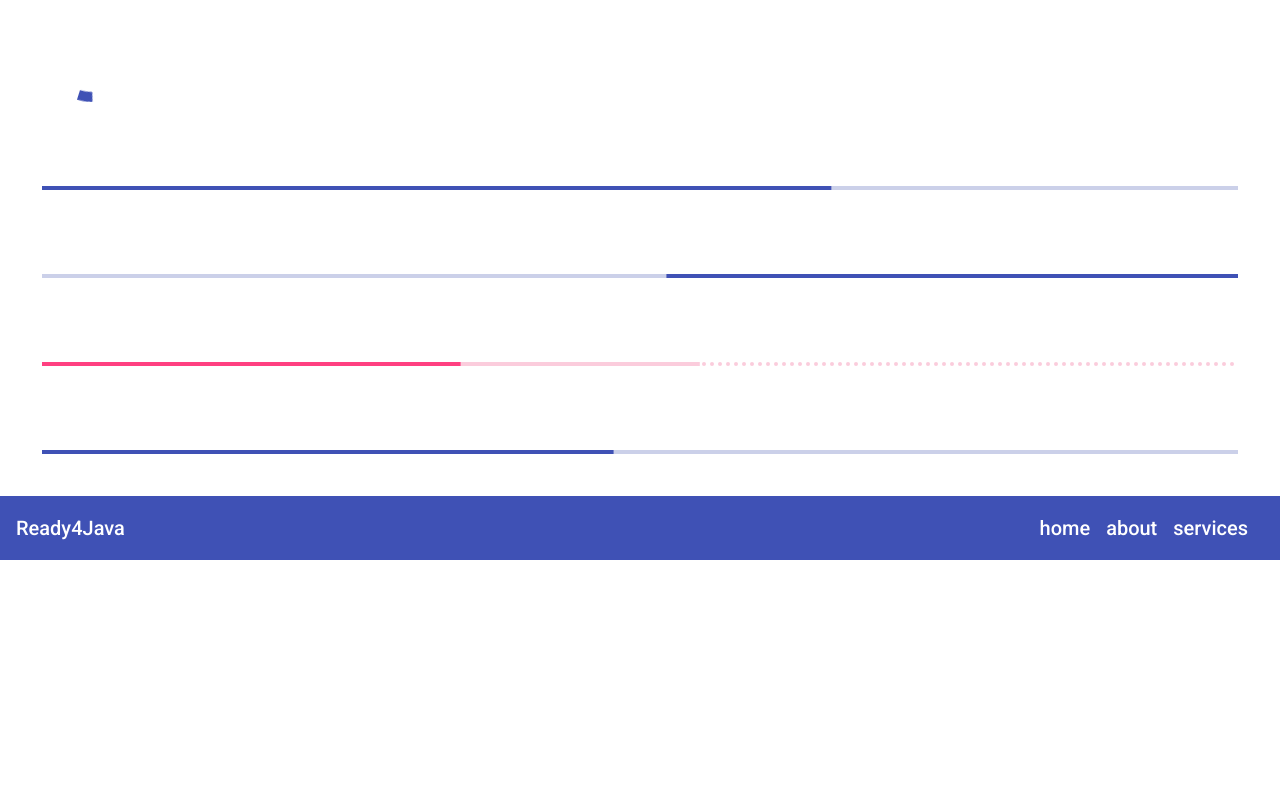
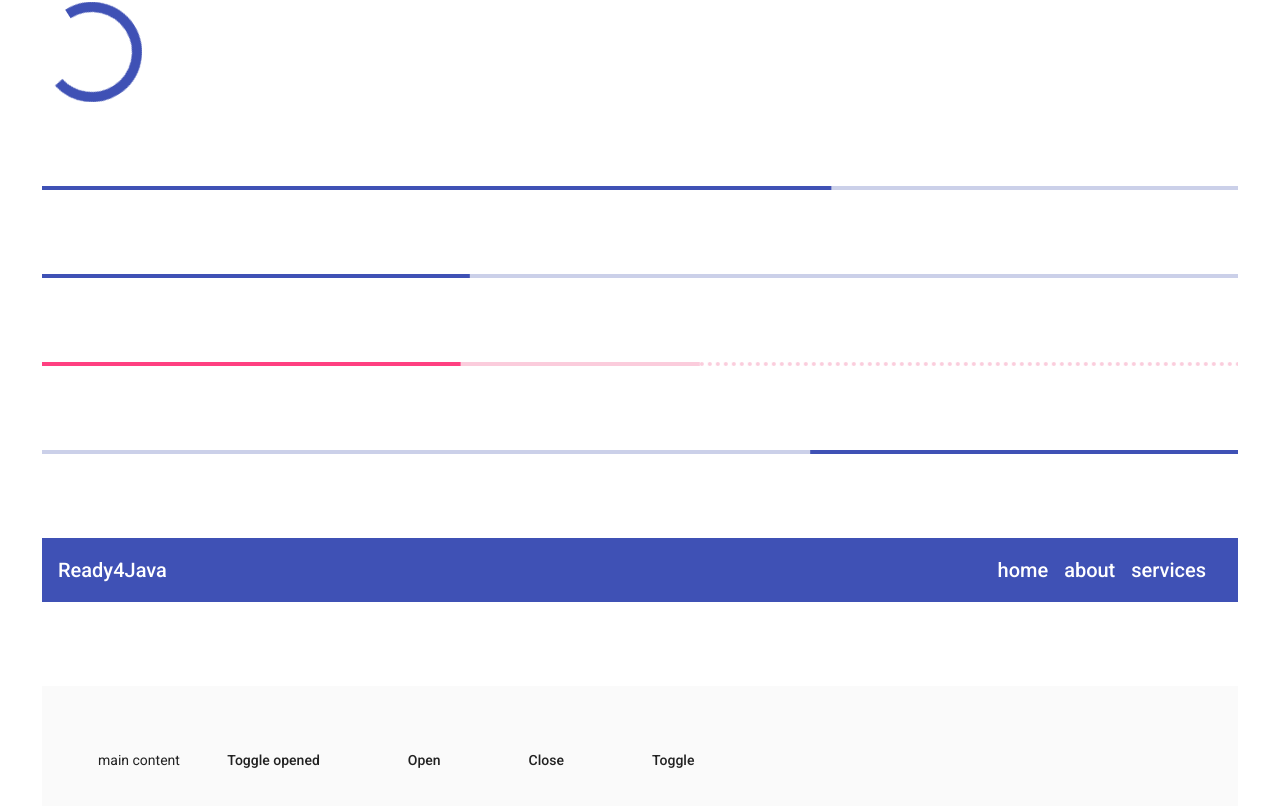
Before and after one commit to suchigg/material-showcase, an Angular app: page / in a window 1280 px wide. Shown: the part 3255-4061 px from the top of the page. Before the commit the page ends 3815 px from the top, so only its background shows below. Built offline with nearby package versions, Linux system fonts and the light colour scheme.

Commit message:
Sidenav
Esempio di sidenav e come gestire le varie azioni

```diff
--- a/src/app/app.component.html
+++ b/src/app/app.component.html
@@ -143,6 +143,7 @@
 </div>
 
 <!-- toolbar -->
+<div class="container">
   <mat-toolbar color="primary" class="navbar">
     <div>Ready4Java</div>
     <div>
@@ -151,3 +152,21 @@
       <span>services</span>
     </div>
   </mat-toolbar>
+</div>
+
+
+<!-- sidenav -->
+<div class="container">
+  <mat-sidenav-container class="main-app">
+    <mat-sidenav #sidenav mode="over" [(opened)]="opened">
+      Questa è la sidenav, che di default è nascosta.
+    </mat-sidenav>
+    <mat-sidenav-content>
+      main content
+      <button mat-button (click)="opened = !opened">Toggle opened</button>
+      <button mat-button (click)="sidenav.open()">Open</button>
+      <button mat-button (click)="sidenav.close()">Close</button>
+      <button mat-button (click)="sidenav.toggle()">Toggle</button>
+    </mat-sidenav-content>
+  </mat-sidenav-container>
+</div>
--- a/src/app/app.component.scss
+++ b/src/app/app.component.scss
@@ -13,3 +13,19 @@ button {
     padding-right: 1rem;
   }
 }
+
+.main-app {
+
+  mat-sidenav, mat-sidenav-content {
+    padding: 4em;
+  }
+
+  mat-sidenav {
+    background-color: lightgray;
+    height: 200px;
+  }
+
+  mat-sidenav-container {
+    height: 100%;
+  }
+}
--- a/src/app/app.component.ts
+++ b/src/app/app.component.ts
@@ -7,4 +7,6 @@ import { Component } from '@angular/core';
 })
 export class AppComponent {
   title = 'components-showcase';
+
+  opened = false;
 }
--- a/src/app/material-ui/material-ui.module.ts
+++ b/src/app/material-ui/material-ui.module.ts
@@ -6,6 +6,7 @@ import { MatBadgeModule } from '@angular/material/badge';
 import { MatProgressSpinnerModule } from '@angular/material/progress-spinner';
 import { MatProgressBarModule } from '@angular/material/progress-bar';
 import { MatToolbarModule } from '@angular/material/toolbar';
+import { MatSidenavModule } from '@angular/material/sidenav';
 
 const UserMaterialComponents = [
   MatButtonModule,
@@ -14,7 +15,8 @@ const UserMaterialComponents = [
   MatBadgeModule,
   MatProgressSpinnerModule,
   MatProgressBarModule,
-  MatToolbarModule
+  MatToolbarModule,
+  MatSidenavModule
 ];
 
 @NgModule({
```
Lines whose indentation alone changed are shown as unchanged.
